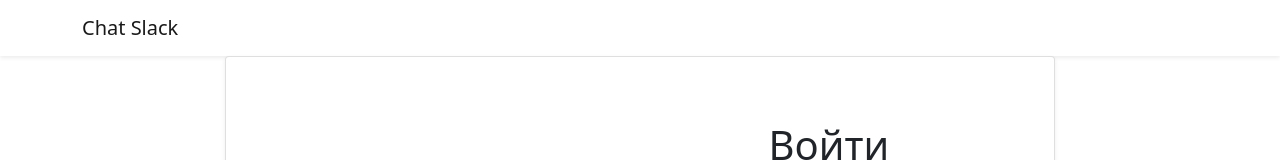
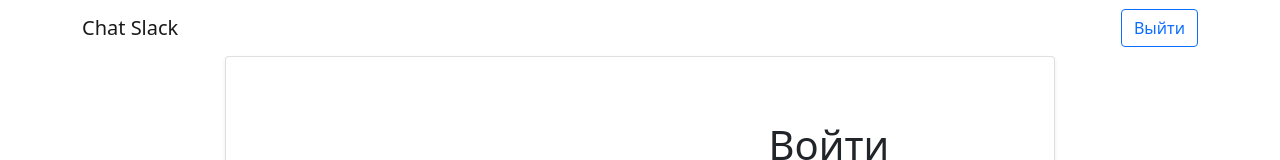
Before and after one commit to sunn-shinne/chat-slack, a React app: page /login in a window 1280 px wide. Shown: the top 160 px of the page. Built offline with nearby package versions, Linux system fonts and the light colour scheme; sample sign-in values are in the browser's storage; the HTML template or start-up script is replaced by a standard one.

Commit message:
Implement authorization

```diff
--- a/src/App.js
+++ b/src/App.js
@@ -1,4 +1,4 @@
-import React from 'react';
+import React, { useEffect } from 'react';
 import {
   BrowserRouter,
   Routes,
@@ -7,17 +7,38 @@ import {
 import Chat from './containers/Chat.jsx';
 import Login from './containers/Login.jsx';
 import NotFound from './containers/NotFound.jsx';
-import Navbar from './components/Navbar.jsx';
+import Navs from './components/Navs.jsx';
 
-export default () => (
+export default () => {
+  const isLogin = !!localStorage.getItem('token');
+
+  useEffect(() => {
+    if (!isLogin && window.location.pathname !== '/login') {
+      window.location.replace('/login');
+    }
+  }, []);
+
+  return (
     <div className="d-flex flex-column h-100">
-    <Navbar />
+      <Navs />
       <BrowserRouter>
+        {
+          isLogin
+            ? (
               <Routes>
                 <Route path="/" element={<Chat />} />
                 <Route path="login" element={<Login />} />
                 <Route path="*" element={<NotFound />} />
               </Routes>
+            )
+            : (
+              <Routes>
+                <Route path="login" element={<Login />} />
+                <Route path="*" element={<NotFound />} />
+              </Routes>
+            )
+        }
       </BrowserRouter>
     </div>
   );
+};
--- a/src/components/LoginForm.jsx
+++ b/src/components/LoginForm.jsx
@@ -17,6 +17,7 @@ const LoginForm = ({ layoutClass }) => {
       try {
         const response = await axios.post('/api/v1/login', values);
         localStorage.setItem('token', response.data.token);
+        window.location.replace('/');
         setErrors({});
       } catch (e) {
         setErrors({ request: 'Неверные имя пользователя или пароль' });
@@ -58,13 +59,10 @@ const LoginForm = ({ layoutClass }) => {
             onChange={formik.handleChange}
             autoComplete="off"
           />
-
           <Form.Control.Feedback type="invalid" tooltip>
             {errors.request}
           </Form.Control.Feedback>
-
         </Form.FloatingLabel>
-
       </Form.Group>
 
       <Button ref={target} type="submit" variant="outline-primary" className="w-100 mb-3">
--- a/src/components/Navbar.jsx
+++ /dev/null
@@ -1,11 +0,0 @@
-import React from 'react';
-
-const Navbar = () => (
-  <nav className="shadow-sm navbar navbar-expand-lg navbar-light bg-white">
-    <div className="container">
-      <a className="navbar-brand" href="/">Chat Slack</a>
-    </div>
-  </nav>
-);
-
-export default Navbar;
--- /dev/null
+++ b/src/components/Navs.jsx
@@ -0,0 +1,22 @@
+import React from 'react';
+import { Navbar, Container, Button } from 'react-bootstrap';
+
+const logout = () => {
+  localStorage.removeItem('token');
+  window.location.replace('/login');
+};
+
+const Navs = () => (
+  <Navbar bg="white">
+    <Container>
+      <Navbar.Brand href="/">Chat Slack</Navbar.Brand>
+      {
+        localStorage.getItem('token')
+          ? <Button variant="outline-primary" onClick={logout}>Выйти</Button>
+          : null
+      }
+    </Container>
+  </Navbar>
+);
+
+export default Navs;
```
Lines whose indentation alone changed are shown as unchanged.
